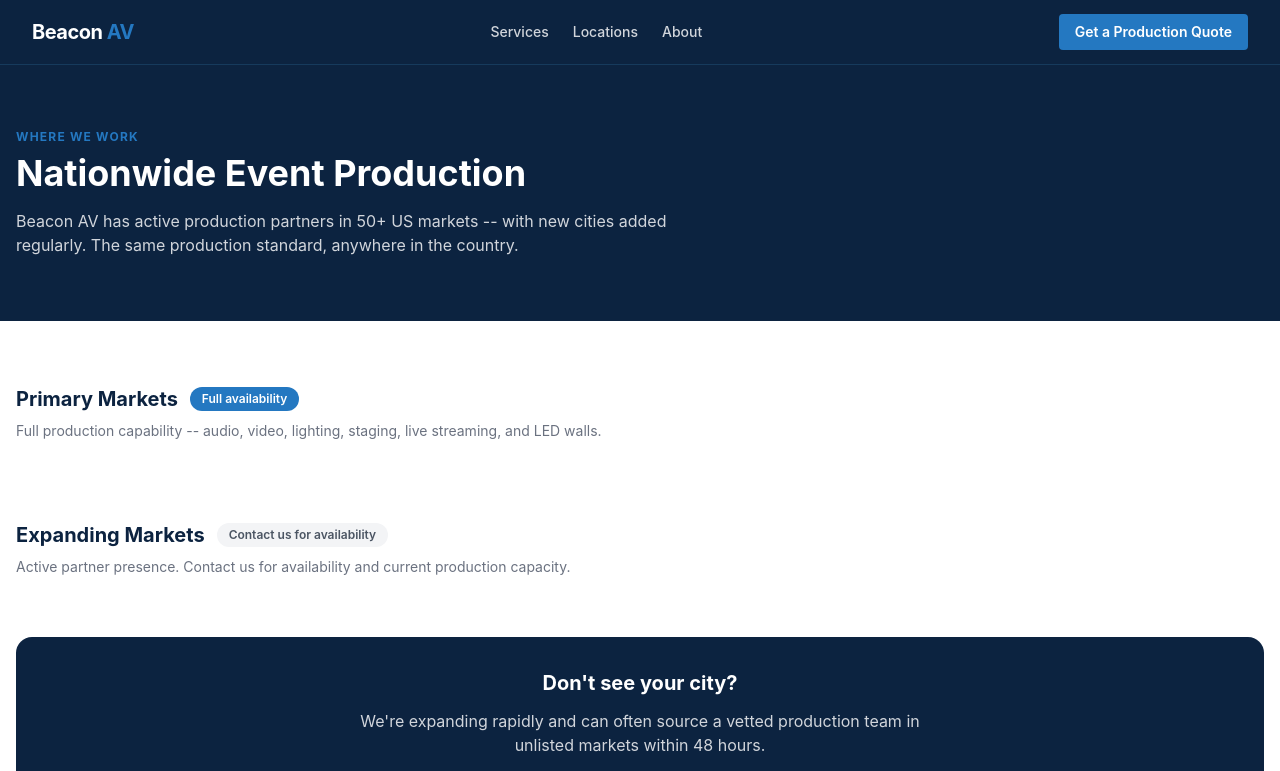
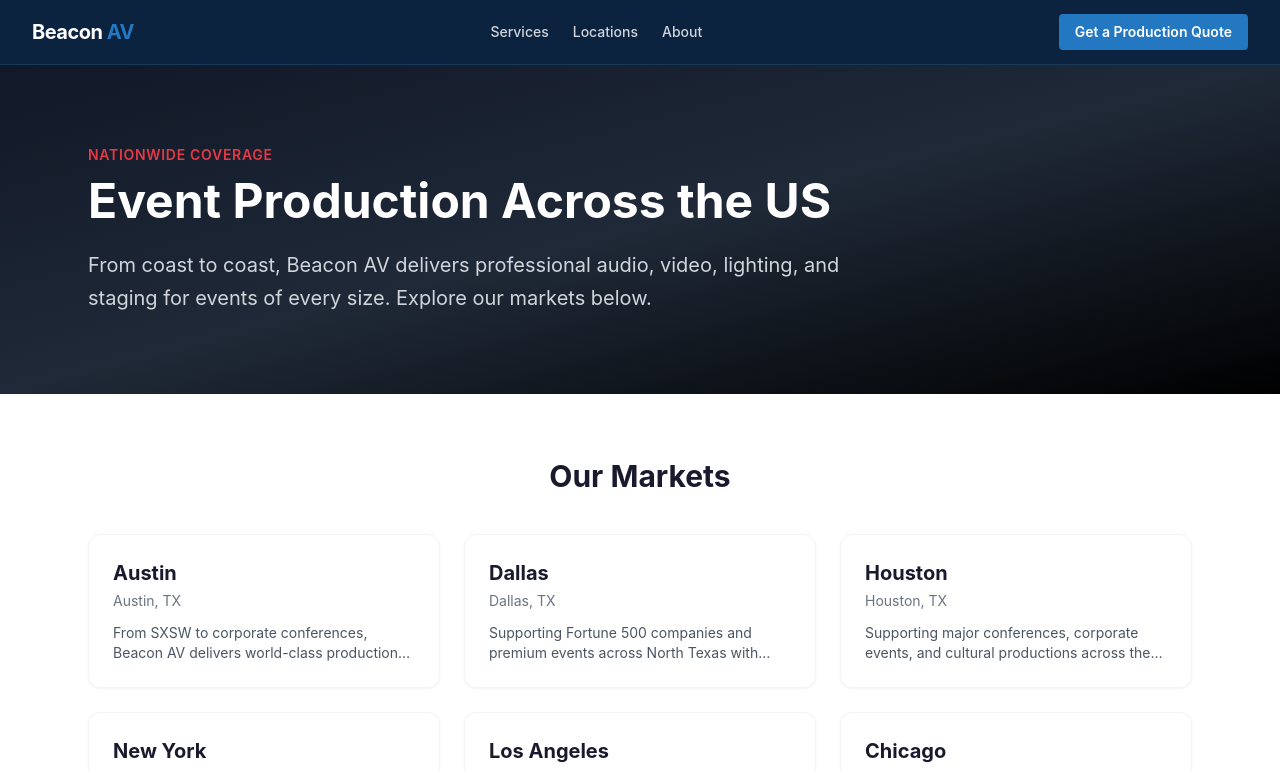
Before and after one commit to BeacoAV/BeaconAV-Site, a Next.js app: page /locations in a window 1280 px wide. Shown: the top 771 px of the page. Built offline with nearby package versions, Linux system fonts and the light colour scheme.

Commit message:
fix: replace locations index page to remove tier property reference

```diff
--- a/app/locations/page.tsx
+++ b/app/locations/page.tsx
@@ -1,84 +1,85 @@
-import type { Metadata } from 'next';
-import Link from 'next/link';
-import { cities } from '@/lib/cities';
+import { Metadata } from "next";
+import Link from "next/link";
+import { cities } from "@/lib/cities";
 
 export const metadata: Metadata = {
-  title: 'Event Production Locations | Beacon AV -- 50+ US Cities',
-  description: 'Beacon AV produces live events in 50+ US cities. Audio, video, lighting, and staging -- same production standard in every market.',
+  title: "Event Production Locations | Beacon AV",
+  description:
+    "Beacon AV provides professional event production services across major US markets. Audio, video, lighting, and staging for corporate events, conferences, and more.",
+  openGraph: {
+    title: "Event Production Locations | Beacon AV",
+    description:
+      "Professional event production services across major US markets.",
+    type: "website",
+  },
 };
-
-const tier1 = cities.filter((c) => c.tier === 1);
-const tier2plus = cities.filter((c) => c.tier >= 2);
 
 export default function LocationsPage() {
   return (
-    <>
-      <section className="bg-navy py-16 px-4">
-        <div className="max-w-7xl mx-auto">
-          <p className="section-label">Where We Work</p>
-          <h1 className="section-title-light mt-2 mb-4 max-w-3xl">Nationwide Event Production</h1>
-          <p className="text-gray-300 max-w-2xl">
-            Beacon AV has active production partners in 50+ US markets -- with new cities added regularly. The same production standard, anywhere in the country.
+    <main className="min-h-screen">
+      {/* Hero Section */}
+      <section className="bg-gradient-to-br from-gray-900 via-gray-800 to-black text-white py-20">
+        <div className="max-w-6xl mx-auto px-6">
+          <div className="max-w-3xl">
+            <p className="text-[#e63946] font-semibold mb-3 uppercase tracking-wider text-sm">
+              Nationwide Coverage
             </p>
+            <h1 className="text-4xl md:text-5xl font-bold mb-6 leading-tight">
+              Event Production Across the US
+            </h1>
+            <p className="text-xl text-gray-300 leading-relaxed">
+              From coast to coast, Beacon AV delivers professional audio, video,
+              lighting, and staging for events of every size. Explore our markets
+              below.
+            </p>
+          </div>
         </div>
       </section>
 
-      <section className="bg-white py-16 px-4">
-        <div className="max-w-7xl mx-auto">
-
-          {/* Tier 1 -- Major Markets */}
-          <div className="mb-14">
-            <div className="flex items-center gap-3 mb-2">
-              <h2 className="text-xl font-bold text-navy">Primary Markets</h2>
-              <span className="px-3 py-1 bg-accent text-white text-xs font-semibold rounded-full">Full availability</span>
-            </div>
-            <p className="text-gray-500 text-sm mb-6">Full production capability -- audio, video, lighting, staging, live streaming, and LED walls.</p>
-            <div className="grid grid-cols-1 md:grid-cols-2 lg:grid-cols-3 gap-5">
-              {tier1.map((city) => (
-                <Link key={city.slug} href={`/locations/${city.slug}`}
-                  className="card hover:border-accent hover:shadow-md transition-all group">
-                  <div className="flex items-start justify-between mb-3">
-                    <div>
-                      <h3 className="font-bold text-navy text-lg group-hover:text-accent transition-colors">{city.name}</h3>
-                      <p className="text-gray-500 text-sm">{city.state}</p>
-                    </div>
-                    <span className="text-xs font-semibold px-2.5 py-1 rounded-full bg-green-100 text-green-700">Available</span>
-                  </div>
-                  <p className="text-gray-600 text-sm leading-relaxed line-clamp-2 mb-3">{city.intro}</p>
-                  <span className="text-accent text-sm font-semibold">View production services --</span>
+      {/* Cities Grid */}
+      <section className="py-16 bg-white">
+        <div className="max-w-6xl mx-auto px-6">
+          <h2 className="text-3xl font-bold mb-10 text-center">Our Markets</h2>
+          <div className="grid sm:grid-cols-2 lg:grid-cols-3 gap-6">
+            {cities.map((city) => (
+              <Link
+                key={city.slug}
+                href={`/locations/${city.slug}`}
+                className="group bg-white rounded-xl p-6 shadow-sm hover:shadow-md transition border border-gray-100"
+              >
+                <h3 className="text-xl font-bold mb-1 group-hover:text-[#e63946] transition">
+                  {city.name}
+                </h3>
+                <p className="text-gray-500 text-sm mb-3">
+                  {city.name}, {city.stateAbbr}
+                </p>
+                <p className="text-gray-600 text-sm line-clamp-2">
+                  {city.heroSubtext}
+                </p>
               </Link>
             ))}
           </div>
         </div>
+      </section>
 
-          {/* Expanding Markets */}
-          <div className="mb-10">
-            <div className="flex items-center gap-3 mb-2">
-              <h2 className="text-xl font-bold text-navy">Expanding Markets</h2>
-              <span className="px-3 py-1 bg-gray-100 text-gray-600 text-xs font-semibold rounded-full">Contact us for availability</span>
-            </div>
-            <p className="text-gray-500 text-sm mb-5">Active partner presence. Contact us for availability and current production capacity.</p>
-            <div className="grid grid-cols-2 sm:grid-cols-3 md:grid-cols-4 gap-3">
-              {tier2plus.map((city) => (
-                <Link key={city.slug} href={`/locations/${city.slug}`}
-                  className="flex flex-col px-4 py-3 bg-gray-50 border border-gray-200 rounded-xl hover:border-accent hover:bg-white transition-all text-sm">
-                  <span className="font-semibold text-navy">{city.name}</span>
-                  <span className="text-gray-400 text-xs">{city.stateAbbr}</span>
+      {/* CTA */}
+      <section className="py-20 bg-gradient-to-br from-gray-900 to-black text-white">
+        <div className="max-w-4xl mx-auto px-6 text-center">
+          <h2 className="text-3xl md:text-4xl font-bold mb-6">
+            Don&apos;t See Your City?
+          </h2>
+          <p className="text-xl text-gray-300 mb-8">
+            We produce events nationwide. Contact us for a custom quote in your
+            market.
+          </p>
+          <Link
+            href="/contact"
+            className="inline-block bg-[#e63946] text-white px-10 py-4 rounded-lg font-semibold text-lg hover:bg-red-700 transition"
+          >
+            Get a Quote
           </Link>
-              ))}
-            </div>
-          </div>
-
-          {/* Not listed */}
-          <div className="bg-navy rounded-2xl p-8 text-center">
-            <h3 className="text-xl font-bold text-white mb-3">Don&apos;t see your city?</h3>
-            <p className="text-gray-300 mb-6 max-w-xl mx-auto">
-              We&apos;re expanding rapidly and can often source a vetted production team in unlisted markets within 48 hours.
-            </p>
-            <Link href="/contact" className="btn-primary">Contact Us</Link>
-          </div>
         </div>
       </section>
-    </>
+    </main>
   );
 }
```
Lines whose indentation alone changed are shown as unchanged.
